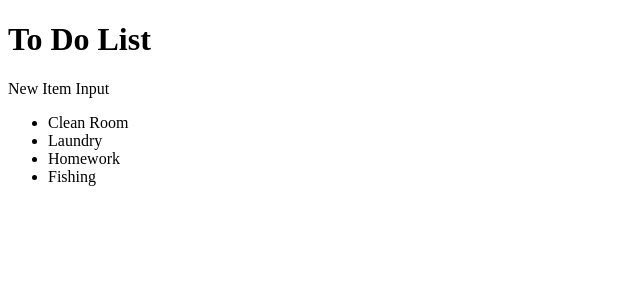
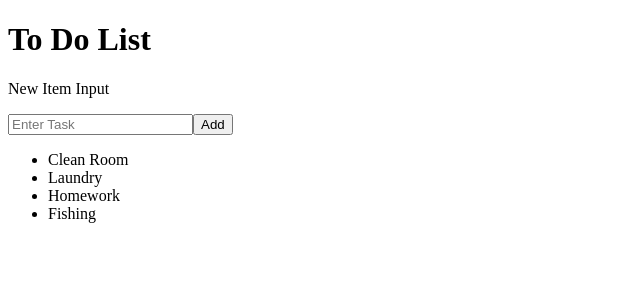
Before and after one commit to jriall/react-recipe-box, a React (Create React App) app: page / in a window 1280 px wide. Shown: the top 300 px of the page, without its empty margins (0-640 px from the left). Built offline with nearby package versions, Linux system fonts and the light colour scheme.

Commit message:
completed rendering the current list and adding a new item using the input bar

```diff
--- a/src/components/NewItemInput.js
+++ b/src/components/NewItemInput.js
@@ -4,6 +4,15 @@ const NewItemInput = (props) => {
   return (
     <div className="new-item-input">
       <p>New Item Input</p>
+      <form onSubmit={props.addItem}>
+        <input
+          placeholder="Enter Task"
+          value={props.inputContent}
+          onChange={event => props.onInputChange(event.target.value)}
+        />
+        <button type="submit">Add</button>
+      </form>
+
     </div>
   );
 };
--- a/src/containers/App.js
+++ b/src/containers/App.js
@@ -6,14 +6,33 @@ class App extends Component {
     super(props);
     this.state = {
       list: ["Clean Room", "Laundry", "Homework", "Fishing"],
+      inputContent: "",
     };
+    this.addItem = this.addItem.bind(this);
+    this.onInputChange = this.onInputChange.bind(this);
+  }
+
+  addItem(e) {
+    const current = this.state.list;
+    current.push(this.state.inputContent);
+    this.setState({
+      list: current,
+      inputContent: "",
+    });
+    e.preventDefault();
+  }
+
+  onInputChange(term) {
+    this.setState({
+      inputContent: term,
+    });
   }
 
   render() {
     return (
       <div className="App">
         <h1>To Do List</h1>
-        <ListAndControlsContainer list={this.state.list} />
+        <ListAndControlsContainer list={this.state.list} addItem={this.addItem} inputContent={this.state.inputContent} onInputChange={this.onInputChange}/>
       </div>
     );
   }
--- a/src/containers/ListAndControlsContainer.js
+++ b/src/containers/ListAndControlsContainer.js
@@ -5,7 +5,7 @@ import NewItemInput from "../components/NewItemInput";
 const ListAndControlsContainer = (props) => {
   return (
     <div className="list-and-controls-container">
-      <NewItemInput />
+      <NewItemInput addItem={props.addItem} inputContent={props.inputContent} onInputChange={props.onInputChange}/>
       <ListContainer list={props.list} />
     </div>
   );
--- a/src/containers/ListContainer.js
+++ b/src/containers/ListContainer.js
@@ -2,7 +2,7 @@ import React from 'react';
 import ListItem from '../components/ListItem';
 
 const ListContainer = (props) => {
-  const listItems = props.list.map(a => <ListItem item={a} />);
+  const listItems = props.list.map((item, index) => <ListItem item={item} key={index} />);
   return <ul className="list-container">{listItems}</ul>;
 };
 
```
